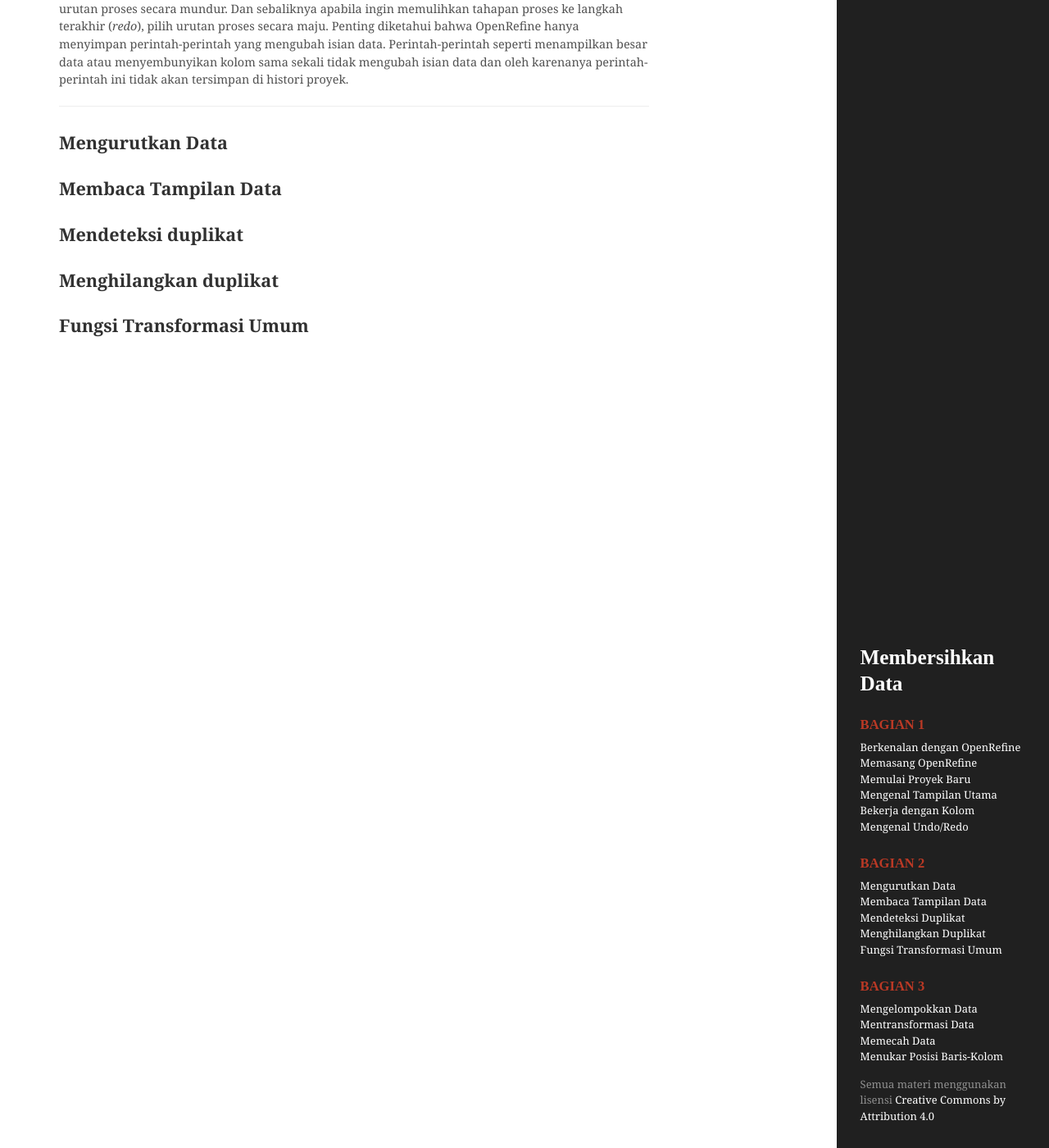
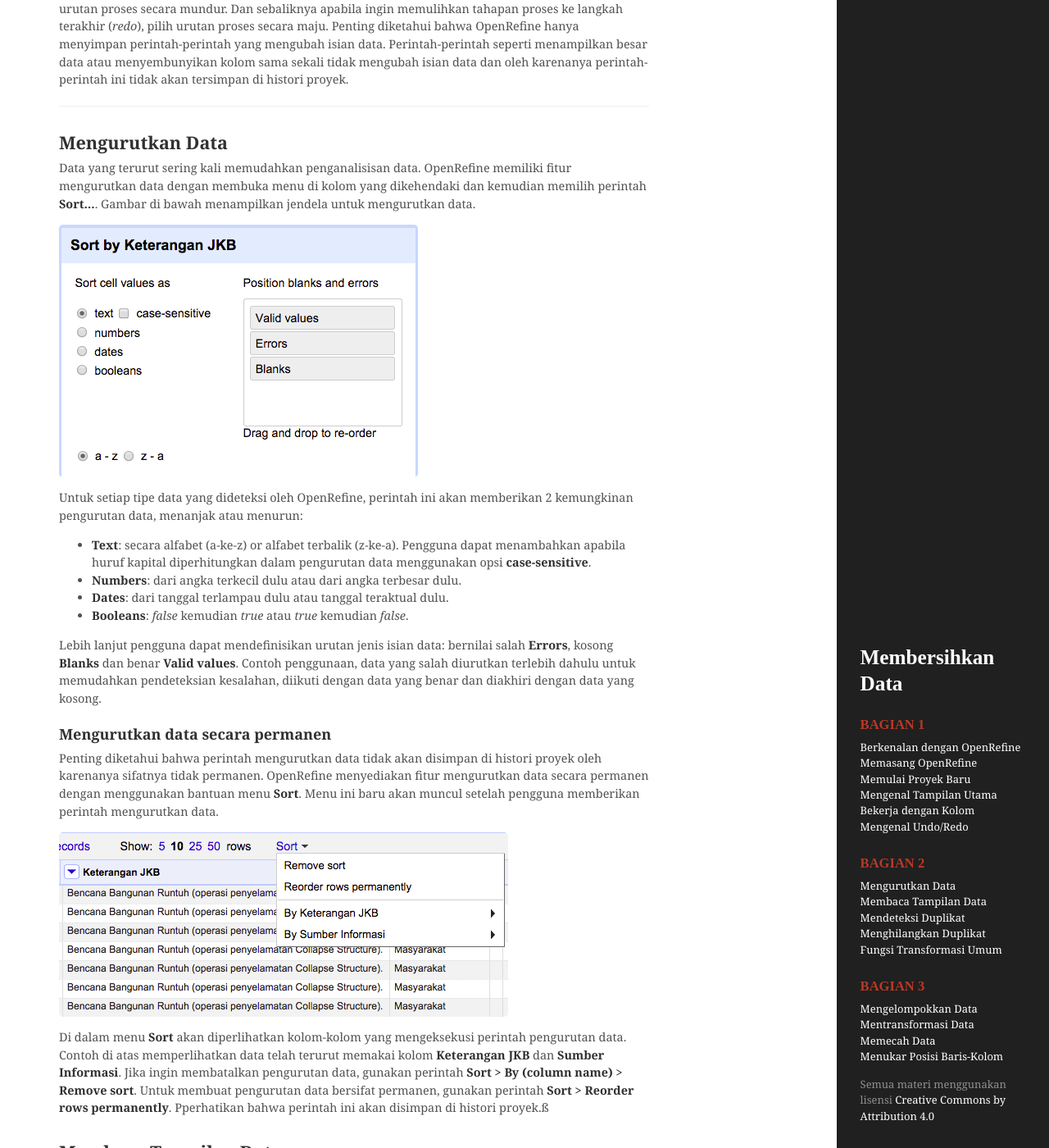
Before and after one commit to OpenDataLabJakarta/trainings, a Jekyll site: the page built from cleaning/index.html, in a window 1280 px wide and 1400 px high, scrolled down 4820 px. Shown: the whole window at 82% size. Built offline with Jekyll 4.4.1, drawn with Linux system fonts in a browser that asks for light colours; some web fonts are replaced.

Commit message:
Initial writing about sorting data

```diff
--- a/_includes/modules/cleaning/2.1-sorting-data.md
+++ b/_includes/modules/cleaning/2.1-sorting-data.md
@@ -1,2 +1,23 @@
 Mengurutkan Data
 ----------------
+
+Data yang terurut sering kali memudahkan penganalisisan data. OpenRefine memiliki fitur mengurutkan data dengan membuka menu di kolom yang dikehendaki dan kemudian memilih perintah **Sort...**. Gambar di bawah menampilkan jendela untuk mengurutkan data.
+
+![datasort]({{ site.url }}public/img/sorting-data-01.png)
+
+Untuk setiap tipe data yang dideteksi oleh OpenRefine, perintah ini akan memberikan 2 kemungkinan pengurutan data, menanjak atau menurun:
+
+* **Text**: secara alfabet (a-ke-z) or alfabet terbalik (z-ke-a). Pengguna dapat menambahkan apabila huruf kapital diperhitungkan dalam pengurutan data menggunakan opsi **case-sensitive**.
+* **Numbers**: dari angka terkecil dulu atau dari angka terbesar dulu.
+* **Dates**: dari tanggal terlampau dulu atau tanggal teraktual dulu.
+* **Booleans**: *false* kemudian *true* atau *true* kemudian *false*.
+
+Lebih lanjut pengguna dapat mendefinisikan urutan jenis isian data: bernilai salah **Errors**, kosong **Blanks** dan benar **Valid values**. Contoh penggunaan, data yang salah diurutkan terlebih dahulu untuk memudahkan pendeteksian kesalahan, diikuti dengan data yang benar dan diakhiri dengan data yang kosong.
+
+### Mengurutkan data secara permanen
+
+Penting diketahui bahwa perintah mengurutkan data tidak akan disimpan di histori proyek oleh karenanya sifatnya tidak permanen. OpenRefine menyediakan fitur mengurutkan data secara permanen dengan menggunakan bantuan menu **Sort**. Menu ini baru akan muncul setelah pengguna memberikan perintah mengurutkan data.
+
+![sortpermanent]({{ site.url }}public/img/sorting-data-02.png)
+
+Di dalam menu **Sort** akan diperlihatkan kolom-kolom yang mengeksekusi perintah pengurutan data. Contoh di atas memperlihatkan data telah terurut memakai kolom **Keterangan JKB** dan **Sumber Informasi**. Jika ingin membatalkan pengurutan data, gunakan perintah **Sort > By (column name) > Remove sort**. Untuk membuat pengurutan data bersifat permanen, gunakan perintah **Sort > Reorder rows permanently**. Pperhatikan bahwa perintah ini akan disimpan di histori proyek.ß
```
Also changed, not shown: public/img/sorting-data-01.png (added), public/img/sorting-data-02.png (added).
